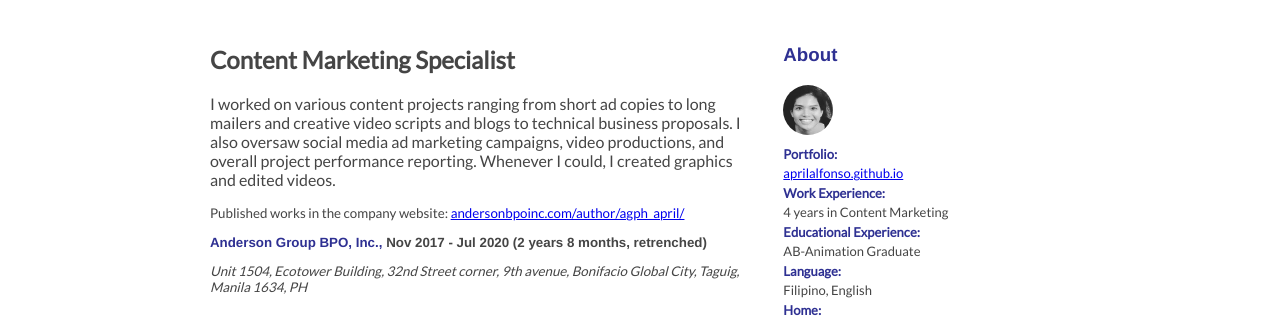
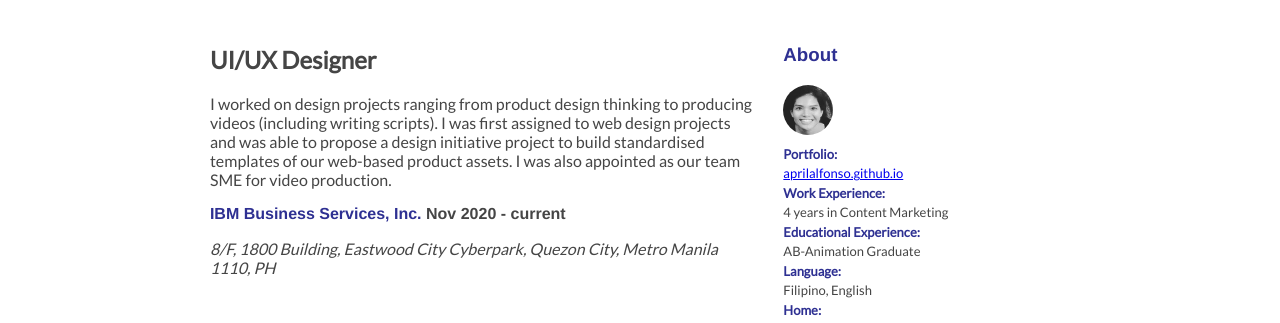
Before and after one commit to AprilAlfonso/aprilalfonso.github.io, a plain HTML site: page resume.html in a window 1280 px wide. Shown: the part 223-546 px from the top of the page. Drawn offline with Linux system fonts and the light colour scheme; a script that the page names is missing.

Commit message:
Update resume
add content

```diff
--- a/resume.html
+++ b/resume.html
@@ -61,6 +61,12 @@
         </div>
 
         <div class="column main">
+            <div class="card">
+                <h2>UI/UX Designer</h2>
+                <p>I worked on design projects ranging from product design thinking to producing videos (including writing scripts). I was first assigned to web design projects and was able to propose a design initiative project to build standardised templates of our web-based product assets. I was also appointed as our team SME for video production.</p>
+                <b>IBM Business Services, Inc.</b> <strong>Nov 2020 - current</strong>
+                <p><em>8/F, 1800 Building, Eastwood City Cyberpark, Quezon City, Metro Manila 1110, PH</em></p></small>
+            </div>
             <div class="card">
                 <h2>Content Marketing Specialist</h2>
                 <p>I worked on various content projects ranging from short ad copies to long mailers and creative video scripts and blogs to technical business proposals. I also oversaw social media ad marketing campaigns, video productions, and overall project performance reporting. Whenever I could, I created graphics and edited videos.</p>
```
